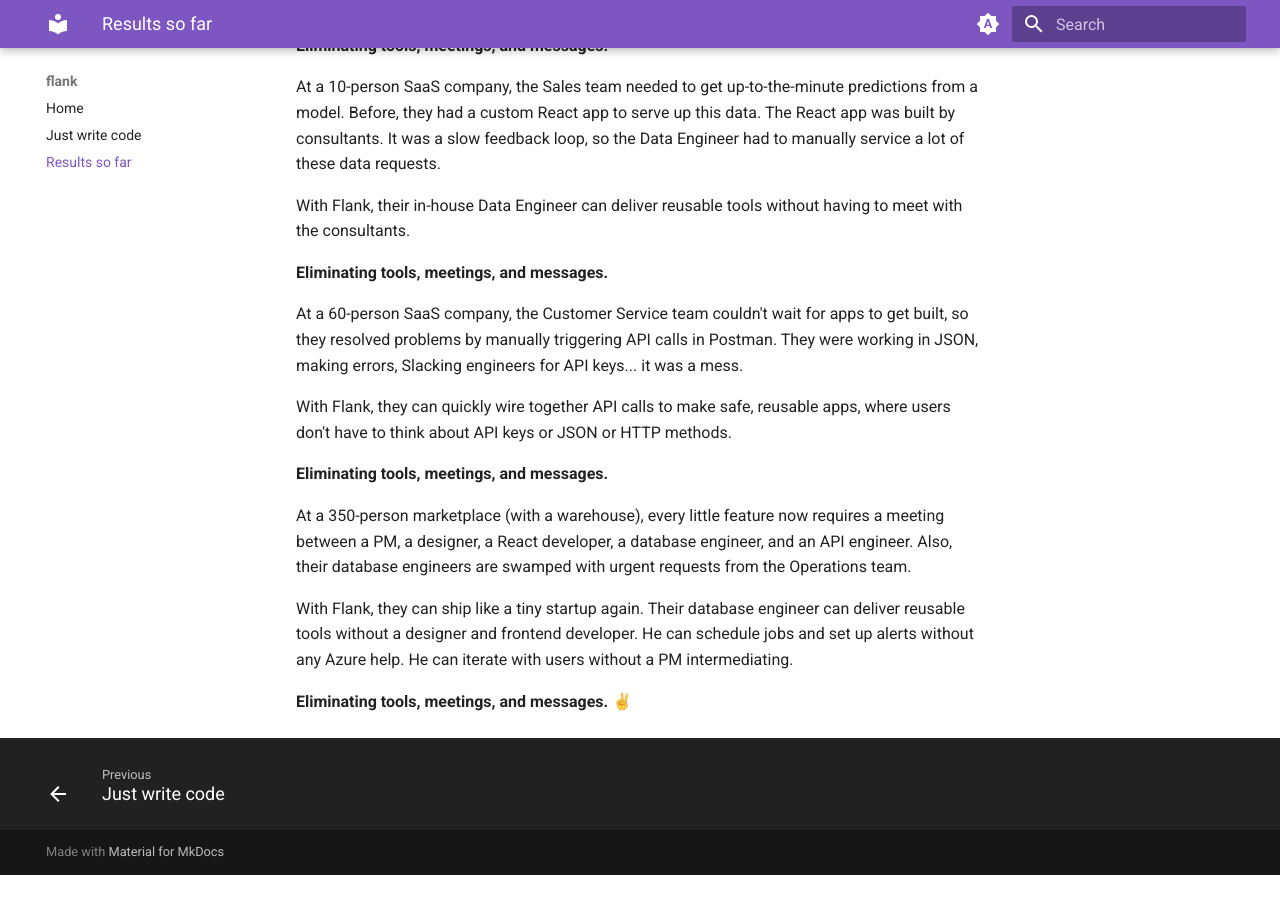
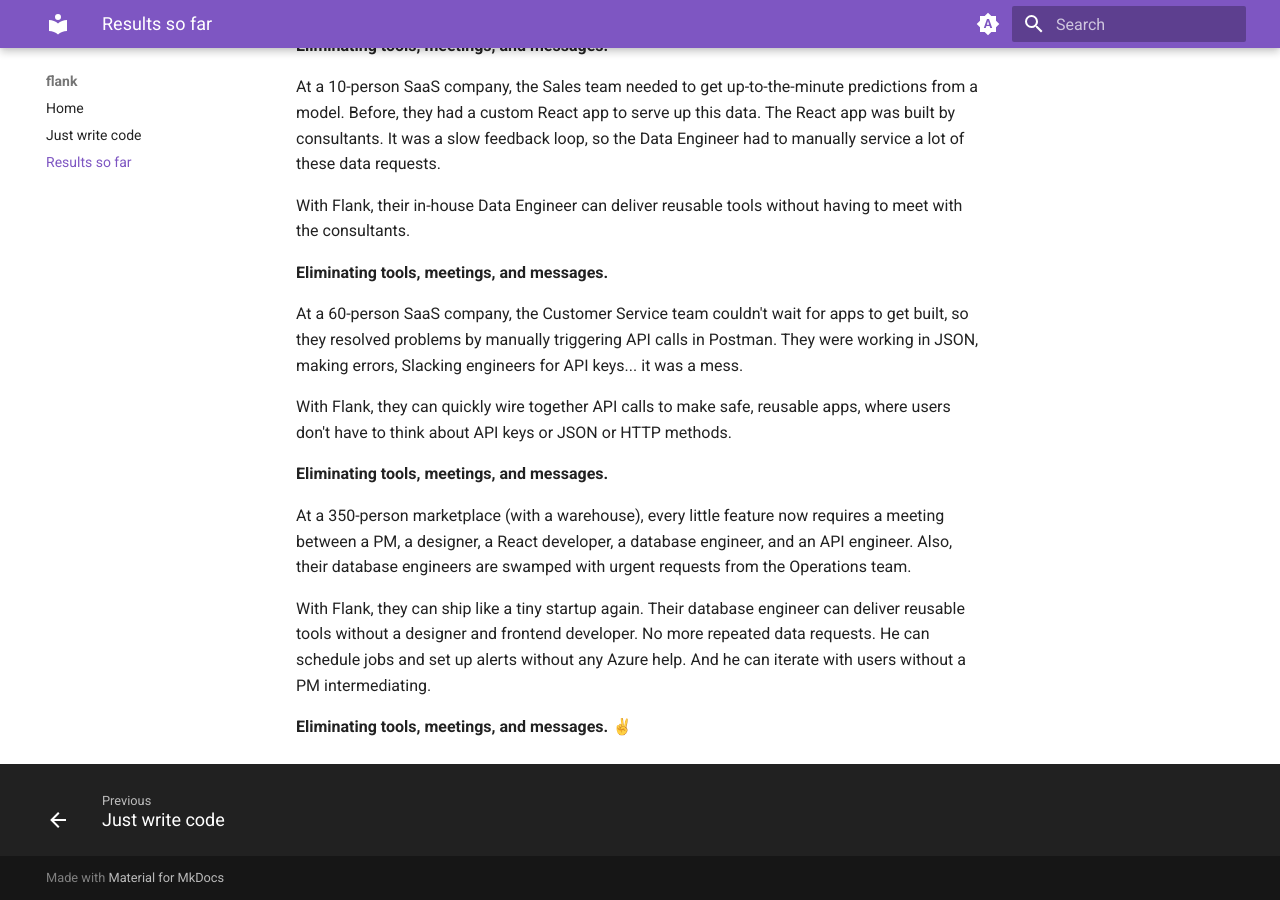
Before and after one commit to btf-org/flank-docs, an MkDocs documentation site: the page built from docs/results.md, in a window 1280 px wide and 900 px high, scrolled down 590 px. Built offline with MkDocs 1.6.1 and Material for MkDocs 9.7.7, drawn with Linux system fonts in a browser that asks for light colours; before the commit the page ends 1465 px from its top, so only the background shows below that.

Commit message:
oen more thing

```diff
--- a/docs/results.md
+++ b/docs/results.md
@@ -33,6 +33,6 @@
 
 At a 350-person marketplace (with a warehouse), every little feature now requires a meeting between a PM, a designer, a React developer, a database engineer, and an API engineer. Also, their database engineers are swamped with urgent requests from the Operations team.
 
-With Flank, they can ship like a tiny startup again. Their database engineer can deliver reusable tools without a designer and frontend developer. He can schedule jobs and set up alerts without any Azure help. He can iterate with users without a PM intermediating.
+With Flank, they can ship like a tiny startup again. Their database engineer can deliver reusable tools without a designer and frontend developer. No more repeated data requests. He can schedule jobs and set up alerts without any Azure help. And he can iterate with users without a PM intermediating.
 
 **Eliminating tools, meetings, and messages. ✌**
```
